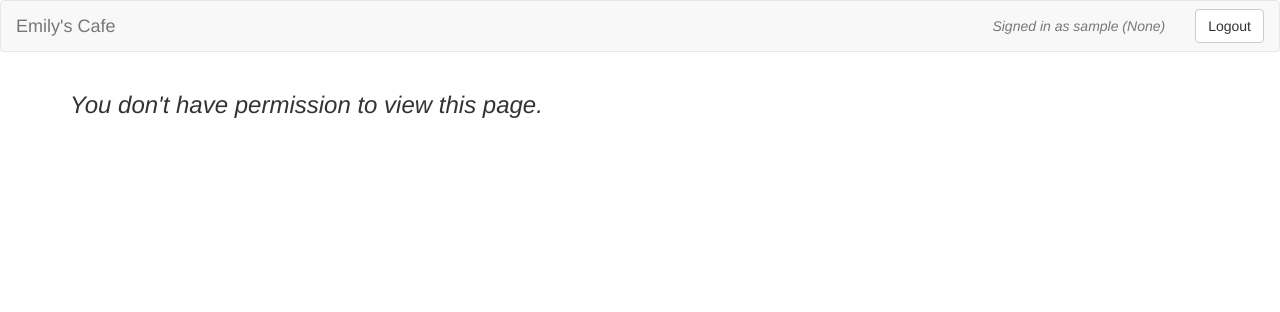
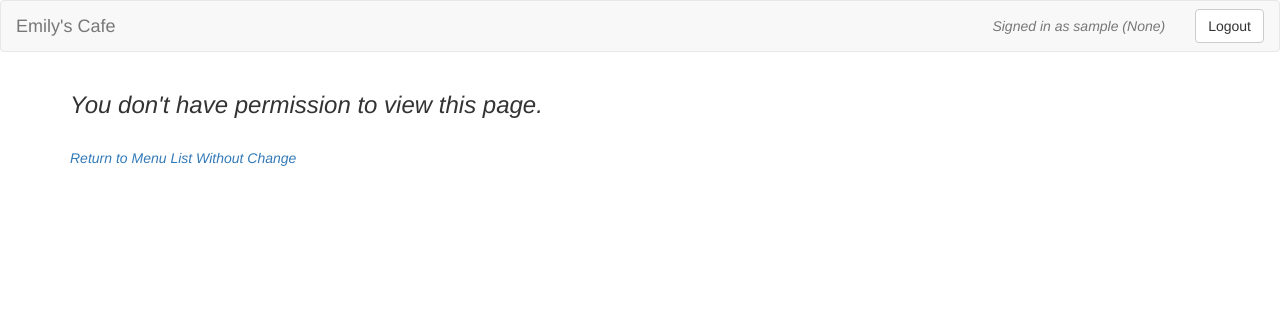
Before and after one commit to emilycharris/restaurant_app, a Django app: the page made by app/views.py in a window 1280 px wide. Shown: the top 312 px of the page. Run offline with Django 3.2, Linux system fonts and the light colour scheme; the visitor is signed in with stand-in values (Sample User, id 1); some libraries are stand-ins or nearby versions.

Commit message:
minor tweaks to owner pages

```diff
--- a/app/views.py
+++ b/app/views.py
@@ -59,7 +59,7 @@ class MenuItemDetailView(DetailView):
 class MenuItemUpdateView(UpdateView):
     model = Menu
     fields = ['item', 'description', 'category', 'price', 'photo']
-    success_url = reverse_lazy('profile_update_view')
+    success_url = reverse_lazy('menu_item_list_view')
 
     def get_queryset(self, **kwargs):
         item_id = self.kwargs.get('pk')
--- a/templates/app/menu_form.html
+++ b/templates/app/menu_form.html
@@ -44,4 +44,7 @@
   {% else %}
   <h3><em>You don't have permission to view this page.</em></h3>
   {% endif %}
+  <br>
+  <a href="javascript:history.go(-1)"><em>Return to Menu List Without Change</em></a>
+
 {% endblock %}
--- a/templates/app/menu_list.html
+++ b/templates/app/menu_list.html
@@ -18,7 +18,7 @@
     <div class="media">
       <div class="media-left">
         <a href="{% url 'menu_item_update_view' item.pk %}">
-          <img class="media-object" src={{photo_url}} alt="" width="32" height="32">
+          <img class="media-object" src='{{item.photo_url}}' alt="" width="48" height="48">
         </a>
       </div>
       <div class="media-body">
@@ -26,7 +26,7 @@
           <tr>
             <div class="media-body">
             <td><h4 class="media-heading" id='inline'>{{item.item}}</h4></td>
-            <td>  <h4 class='media-heading' id='inline' style="float:right">${{item.price}}</h4></td>
+            <td>  <h4 class='media-heading' id='inline' style="float:right">$ {{item.price}}</h4></td>
           </tr>
         </table>
       </div>
```
